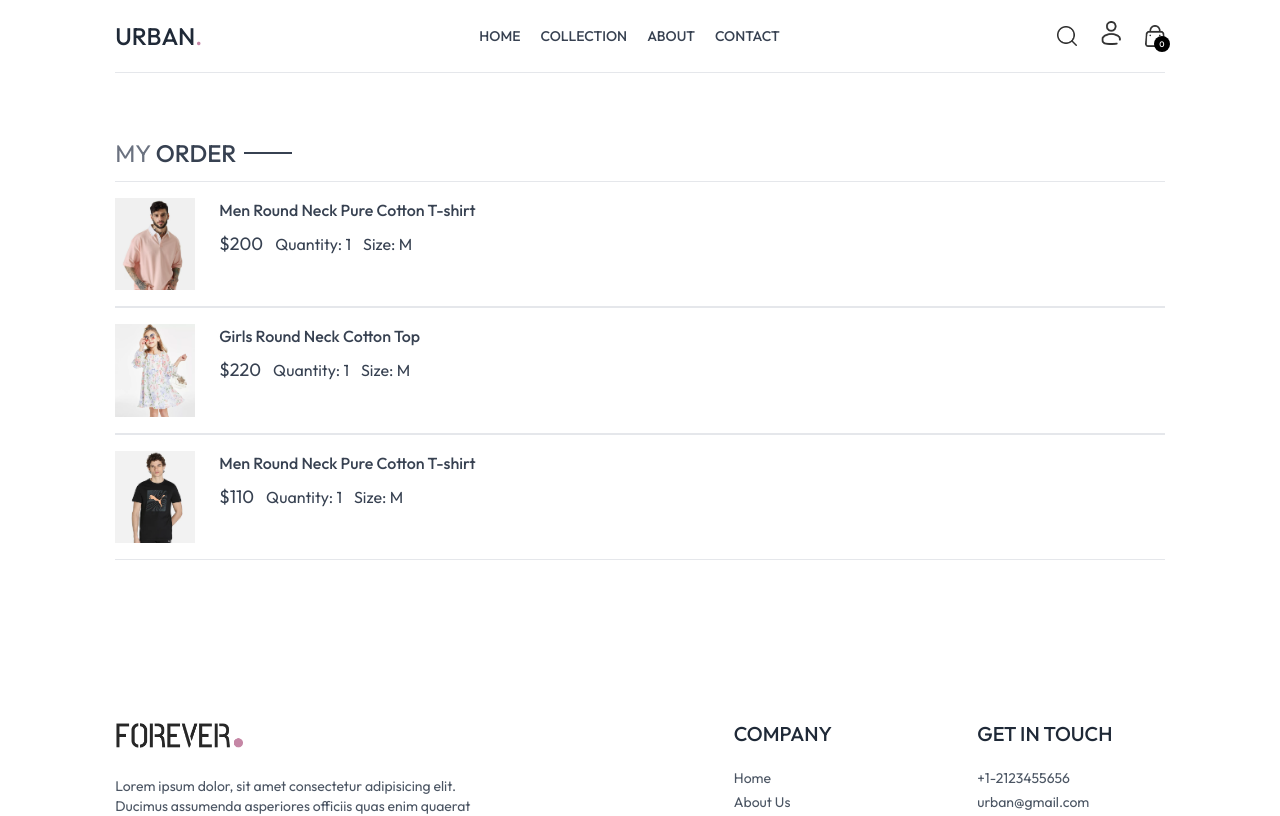
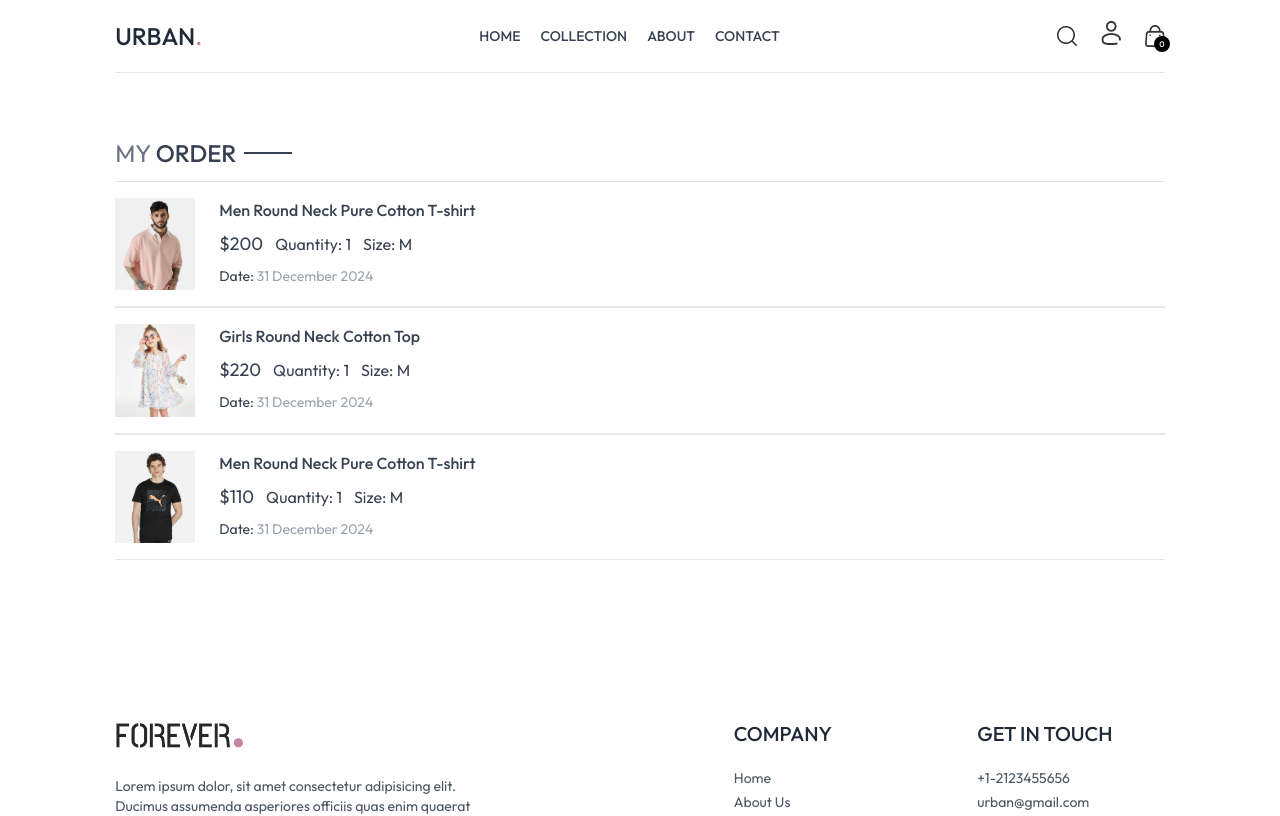
Before and after one commit to ashrafultusar/urban-frontend, a React (Vite) app in the folder urban-frontend/: page /orders in a window 1280 px wide. Shown: the top 816 px of the page. Built offline with nearby package versions, Linux system fonts and the light colour scheme.

Commit message:
added date on product

```diff
--- a/urban-frontend/src/pages/Orders.jsx
+++ b/urban-frontend/src/pages/Orders.jsx
@@ -24,6 +24,7 @@ const Orders = () => {
                                           <p> Quantity: 1</p>
                                           <p>Size: M</p>
                                       </div>
+                                      <p className="mt-2">Date: <span className="text-gray-400">31 December 2024</span></p>
                                   </div>
                               </div>
                           </div>
```
